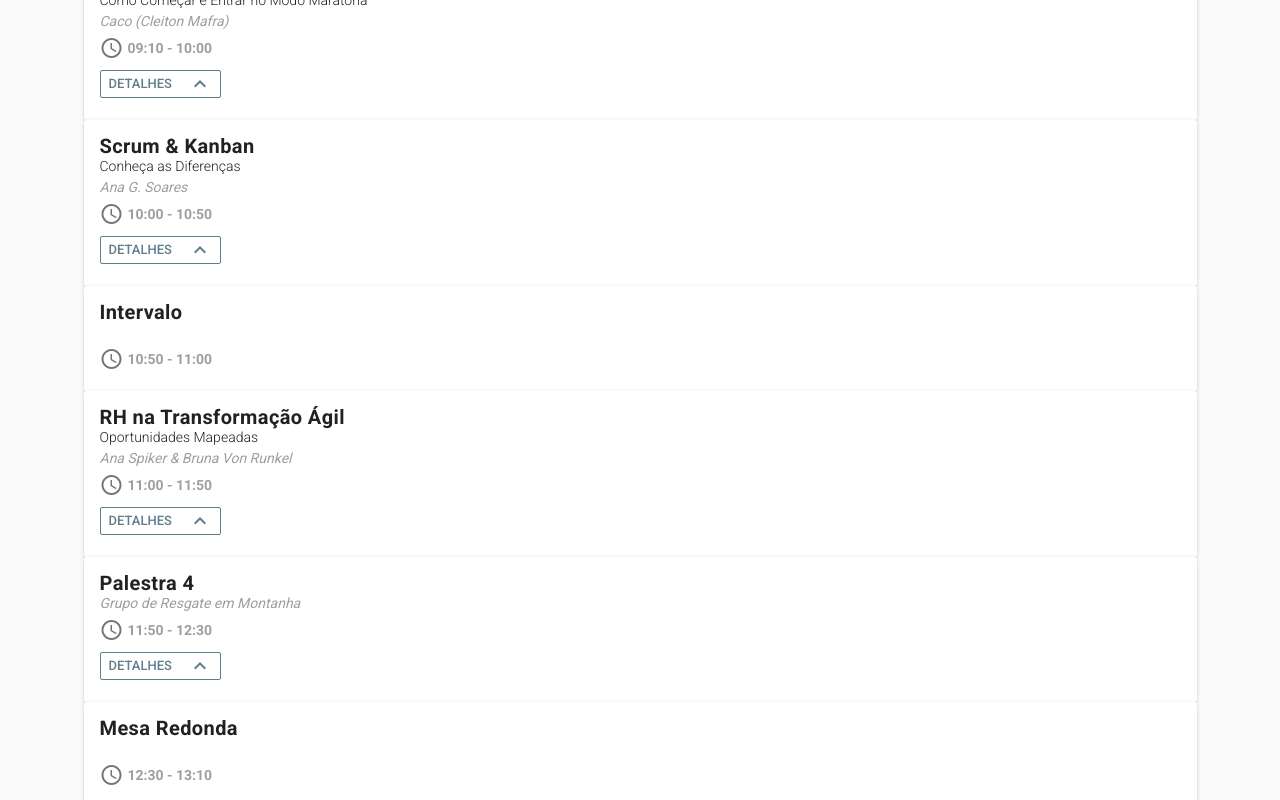
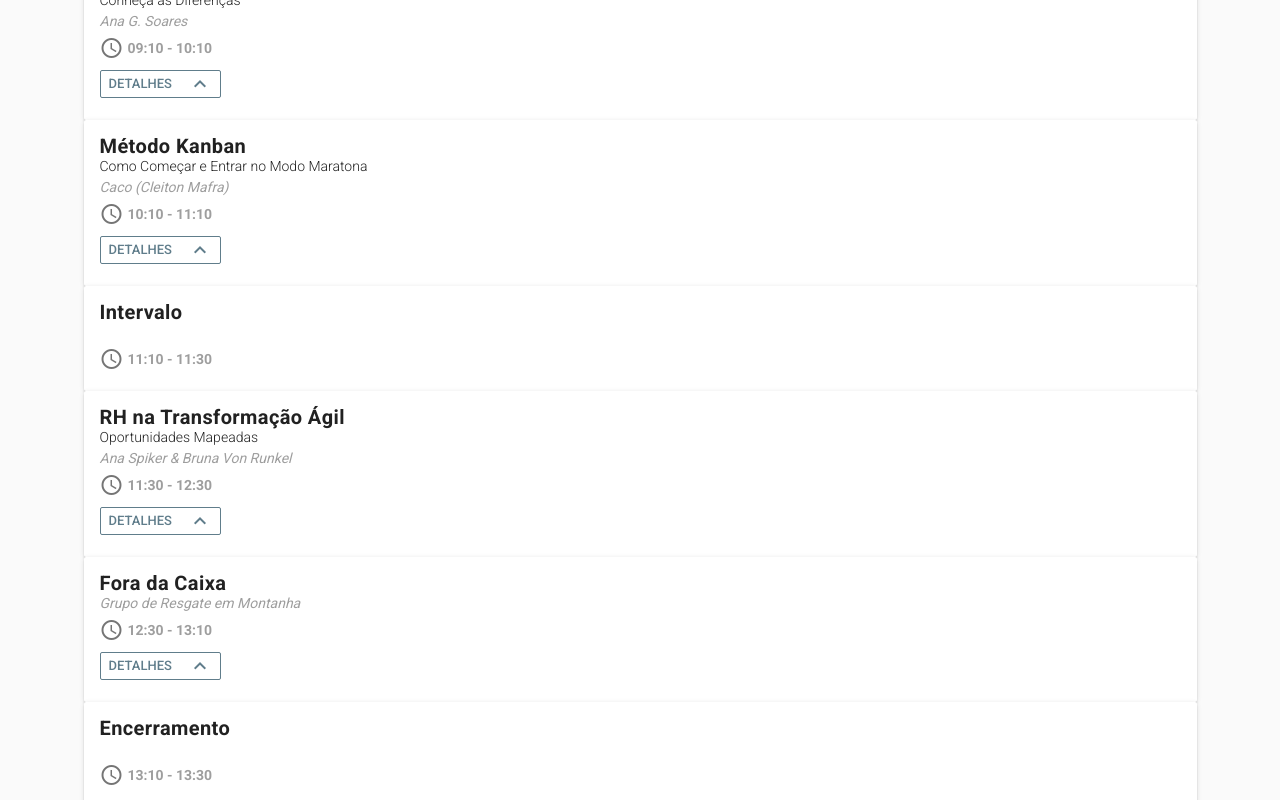
Before and after one commit to luanelioliveira/project-agile-joinville-webpage, a Vue app: page / in a window 1280 px wide. Shown: the part 1700-2500 px from the top of the page. Built offline with nearby package versions, Linux system fonts and the light colour scheme.

Commit message:
Alterada a ordem das palestras e horarios

```diff
--- a/src/component/ListaPalestras.vue
+++ b/src/component/ListaPalestras.vue
@@ -36,51 +36,44 @@ export default {
                     descricao: ''
                 },
                 {
+                    titulo: 'Scrum & Kanban',
+                    subtitulo: 'Conheça as Diferenças',
+                    horario: '09:10 - 10:10',
+                    palestrante: 'Ana G. Soares',
+                    descricao: 'O Scrum e o Kanban, compartilham alguns conceitos semelhantes, com abordagens diferentes, confundindo as pessoas na sua utilização. Descubra como aplicar as técnicas do jeito certo e de acordo com a sua necessidade.'
+                },
+                {
                     titulo: 'Método Kanban',
                     subtitulo: 'Como Começar e Entrar no Modo Maratona',
-                    horario: '09:10 - 10:00',
+                    horario: '10:10 - 11:10',
                     palestrante: 'Caco (Cleiton Mafra)',
                     descricao: 'Você está com dificuldades de liderar seu time? Seu time está com dificuldades para cumprir os prazos e realizar as entregas? Seu time está frequentemente sobrecarregado? Você está com dúvida por onde começar? Não desanime, você não está sozinho, isso é mais comum do que você pensa! Vou apresentar como a abordagem e as práticas do método Kanban podem ajudar seu time a identificar e resolver problemas, estimulando atos de liderança, um ambiente de alta performance, ajudando a escalar para toda a organização e garantindo que você comece da maneira certa e tenha consistência para garantir os resultados se sustentem no longo prazo.'
                 },
                 {
-                    titulo: 'Scrum & Kanban',
-                    subtitulo: 'Conheça as Diferenças',
-                    horario: '10:00 - 10:50',
-                    palestrante: 'Ana G. Soares',
-                    descricao: 'O Scrum e o Kanban, compartilham alguns conceitos semelhantes, com abordagens diferentes, confundindo as pessoas na sua utilização. Descubra como aplicar as técnicas do jeito certo e de acordo com a sua necessidade.'
-                },
-                {
                     titulo: 'Intervalo',
                     subtitulo: '',
-                    horario: '10:50 - 11:00',
+                    horario: '11:10 - 11:30',
                     palestrante: '',
                     descricao: ''
                 },
                 {
                     titulo: 'RH na Transformação Ágil',
                     subtitulo: 'Oportunidades Mapeadas',
-                    horario: '11:00 - 11:50',
+                    horario: '11:30 - 12:30',
                     palestrante: 'Ana Spiker & Bruna Von Runkel',
                     descricao: 'Organizações que estão passando pela transformação Ágil, precisam reconhecer a importância das pessoas como diferencial competitivo. E quando falamos de pessoas, falamos de uma nova forma de gestão. Uma gestão muito mais colaborativa que preza pela transparência e pela adaptabilidade. Uma gestão inspiradora, que lidera pelo exemplo, dá feedbacks constantes e que empodera os times com confiança. Venha entender como a parceria estabelecida entre o RH e Agile Coach vem ajudando na evolução da organização rumo à Gestão 3.0. '
                 },
                 {
-                    titulo: 'Palestra 4',
-                    subtitulo: '',
-                    horario: '11:50 - 12:30',
-                    palestrante: 'Grupo de Resgate em Montanha',
-                    descricao: 'A Definir'
-                },
-                {
-                    titulo: 'Mesa Redonda',
+                    titulo: 'Fora da Caixa',
                     subtitulo: '',
                     horario: '12:30 - 13:10',
-                    palestrante: '',
-                    descricao: ''
+                    palestrante: 'Grupo de Resgate em Montanha',
+                    descricao: 'Supresa!'
                 },
                 {
                     titulo: 'Encerramento',
                     subtitulo: '',
-                    horario: '13:10 - 13:20',
+                    horario: '13:10 - 13:30',
                     palestrante: '',
                     descricao: ''
                 }
```
